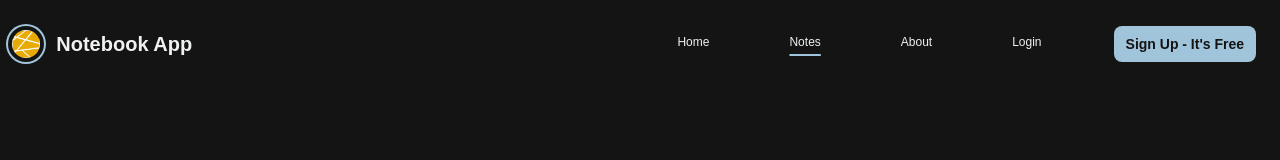
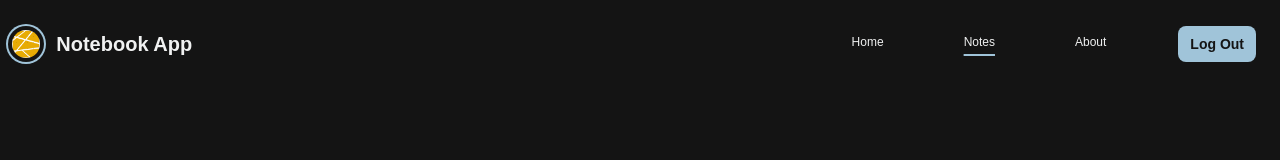
Before and after one commit to AayushDev-02/Notebook-App-React, a React (Create React App) app: page /notepage in a window 1280 px wide. Shown: the top 160 px of the page. Built offline with nearby package versions, Linux system fonts and the light colour scheme; no server answers; sample sign-in values are in the browser's storage.

Commit message:
Added user login and signup authentication

```diff
--- a/src/App.js
+++ b/src/App.js
@@ -25,14 +25,14 @@ function App() {
 
     setTimeout(() =>{
       setAlert(null);
-    }, 1500)
+    }, 2000)
   }
 
   return (
     <>
       <NoteState>
         <Router>
-          <Navbar />
+          <Navbar showAlert={showAlert} />
           <Alert alert={alert}/>
 
           <Routes>
--- a/src/components/Alert.js
+++ b/src/components/Alert.js
@@ -2,10 +2,7 @@ import React from 'react'
 
 const Alert = (props) => {
 
-    const capitalize = (word) =>{
-        const lower = word.toLowerCase();
-        return lower.charAt(0).toUpperCase() + lower.slice(1);
-    }
+
 
     return (
 
--- a/src/components/Login.js
+++ b/src/components/Login.js
@@ -3,7 +3,7 @@ import { FaReact } from 'react-icons/fa'
 import { SiExpress, SiMongodb, SiTailwindcss } from 'react-icons/si'
 import { FaNodeJs } from 'react-icons/fa'
 import {useState} from 'react'
-import {Navigate, useNavigate} from 'react-router-dom'
+import { useNavigate} from 'react-router-dom'
 
 const Login = (props) => {
 
@@ -29,7 +29,7 @@ const Login = (props) => {
     console.log(json);
     if(json.success){
       // save the auth token and redirect redirect
-      localStorage.setItem("authToken", json.authToken);
+      localStorage.setItem("token", json.authToken);
       navigate("/notepage");
       props.showAlert("Logged In Successfully");
 
--- a/src/components/Navbar.js
+++ b/src/components/Navbar.js
@@ -1,7 +1,7 @@
 import React from 'react'
-import { Link , useLocation} from "react-router-dom";
+import { Link , useLocation, useNavigate} from "react-router-dom";
 
-const Navbar = () => {
+const Navbar = (props) => {
 
 
 
@@ -9,6 +9,14 @@ const Navbar = () => {
   React.useEffect(() => {
     // console.log(location.pathname);
   }, [location]);
+
+  let navigate = useNavigate();
+
+  const handleLogout = () =>{
+    localStorage.removeItem('token');
+    navigate("/login");
+    props.showAlert("Logged Out Successfully");
+  }
 
   return (
     <nav className=" px-5 md:px-2 sm:px-4 py-2.5 bg-primary font-poppins md:mt-2 lg:mt-0">
@@ -29,12 +37,14 @@ const Navbar = () => {
             <li className='p-0 md:p-2'>
               <Link to="/about" className={`block py-2 pl-3 pr-4 hover:underline decoration-2 underline-offset-8 decoration-brand ${location.pathname === '/about' ? 'underline' : ''}  md:p-0 `}>About</Link>
             </li>
-            <li className='p-0 md:p-2'>
+            {!localStorage.getItem('token') ? <li className='p-0 md:p-2'>
               <Link to="/login" className={`block py-2 pl-3 pr-4 hover:underline decoration-2 underline-offset-8 decoration-brand ${location.pathname === '/login' ? 'underline' : ''}  md:p-0 `}>Login</Link>
-            </li>
-            <li className='hidden sm:flex md:py-2 md:px-3 items-center justify-center  rounded-lg bg-brand text-primary font-bold text-sm'>
+            </li> : ""}
+            {!localStorage.getItem('token')  ? <li className='hidden sm:flex md:py-2 md:px-3 items-center justify-center  rounded-lg bg-brand text-primary font-bold text-sm'>
               <Link to="/signup" className={`block py-2 pl-3 pr-4  md:p-0 `}>Sign Up - It's Free</Link>
-            </li>
+            </li> : <li onClick={handleLogout} className='hidden sm:flex md:py-2 md:px-3 items-center justify-center  rounded-lg bg-brand text-primary font-bold text-sm'>
+              <Link to="/signup" className={`block py-2 pl-3 pr-4  md:p-0 `}>Log Out</Link>
+            </li>}
 
 
           </ul>
--- a/src/components/NotesComponent.js
+++ b/src/components/NotesComponent.js
@@ -4,17 +4,23 @@ import noteContext from '../context/notes/noteContext'
 import AddNote from './AddNote'
 import NoteItem from './NoteItem'
 import { useState } from 'react'
+import { useNavigate} from 'react-router-dom'
 const NotesComponent = (props) => {
 
   const context = useContext(noteContext)
   const { notes, getNotes, editNote } = context;
 
   const ref = useRef(null);
+  let navigate = useNavigate();
 
   const [note, setNote] = useState({id:"", etitle: "", edescription: "", etag: "default" })
 
   useEffect(() => {
-    getNotes()
+    if(localStorage.getItem('token')){
+      getNotes()
+    }else{
+      navigate("/login");
+    }
     // eslint-disable-next-line
   }, [])
 
--- a/src/context/notes/NoteState.js
+++ b/src/context/notes/NoteState.js
@@ -18,7 +18,7 @@ const NoteState = (props) => {
       method: "GET", // *GET, POST, PUT, DELETE, etc.
       headers: {
         "Content-Type": "application/json",
-        "auth-token": "eyJhbGciOiJIUzI1NiIsInR5cCI6IkpXVCJ9.eyJ1c2VyIjp7ImlkIjoiNjNmNjJiYTAyNjdmNmQ5N2UwMDc4MjI1In0sImlhdCI6MTY3NzA4NTIzMH0.ozw979YV7eqWJ-eVXYSX1a7GIgZEgQvecpSdBTZahEM"
+        "auth-token": localStorage.getItem('token')
 
       }
       // body data type must match "Content-Type" header
@@ -36,7 +36,7 @@ const NoteState = (props) => {
       method: "POST", // *GET, POST, PUT, DELETE, etc.
       headers: {
         "Content-Type": "application/json",
-        "auth-token": "eyJhbGciOiJIUzI1NiIsInR5cCI6IkpXVCJ9.eyJ1c2VyIjp7ImlkIjoiNjNmNjJiYTAyNjdmNmQ5N2UwMDc4MjI1In0sImlhdCI6MTY3NzA4NTIzMH0.ozw979YV7eqWJ-eVXYSX1a7GIgZEgQvecpSdBTZahEM"
+        "auth-token": localStorage.getItem('token')
 
       },
       body: JSON.stringify({ title, description, tag }), // body data type must match "Content-Type" header
@@ -59,7 +59,7 @@ const NoteState = (props) => {
       method: "DELETE", // *GET, POST, PUT, DELETE, etc.
       headers: {
         "Content-Type": "application/json",
-        "auth-token": "eyJhbGciOiJIUzI1NiIsInR5cCI6IkpXVCJ9.eyJ1c2VyIjp7ImlkIjoiNjNmNjJiYTAyNjdmNmQ5N2UwMDc4MjI1In0sImlhdCI6MTY3NzA4NTIzMH0.ozw979YV7eqWJ-eVXYSX1a7GIgZEgQvecpSdBTZahEM"
+        "auth-token": localStorage.getItem('token')
 
       }
     });
@@ -80,7 +80,7 @@ const NoteState = (props) => {
       method: "PUT", // *GET, POST, PUT, DELETE, etc.
       headers: {
         "Content-Type": "application/json",
-        "auth-token": "eyJhbGciOiJIUzI1NiIsInR5cCI6IkpXVCJ9.eyJ1c2VyIjp7ImlkIjoiNjNmNjJiYTAyNjdmNmQ5N2UwMDc4MjI1In0sImlhdCI6MTY3NzA4NTIzMH0.ozw979YV7eqWJ-eVXYSX1a7GIgZEgQvecpSdBTZahEM"
+        "auth-token": localStorage.getItem('token')
 
       },
       body: JSON.stringify({ title, description, tag }), // body data type must match "Content-Type" header
```
